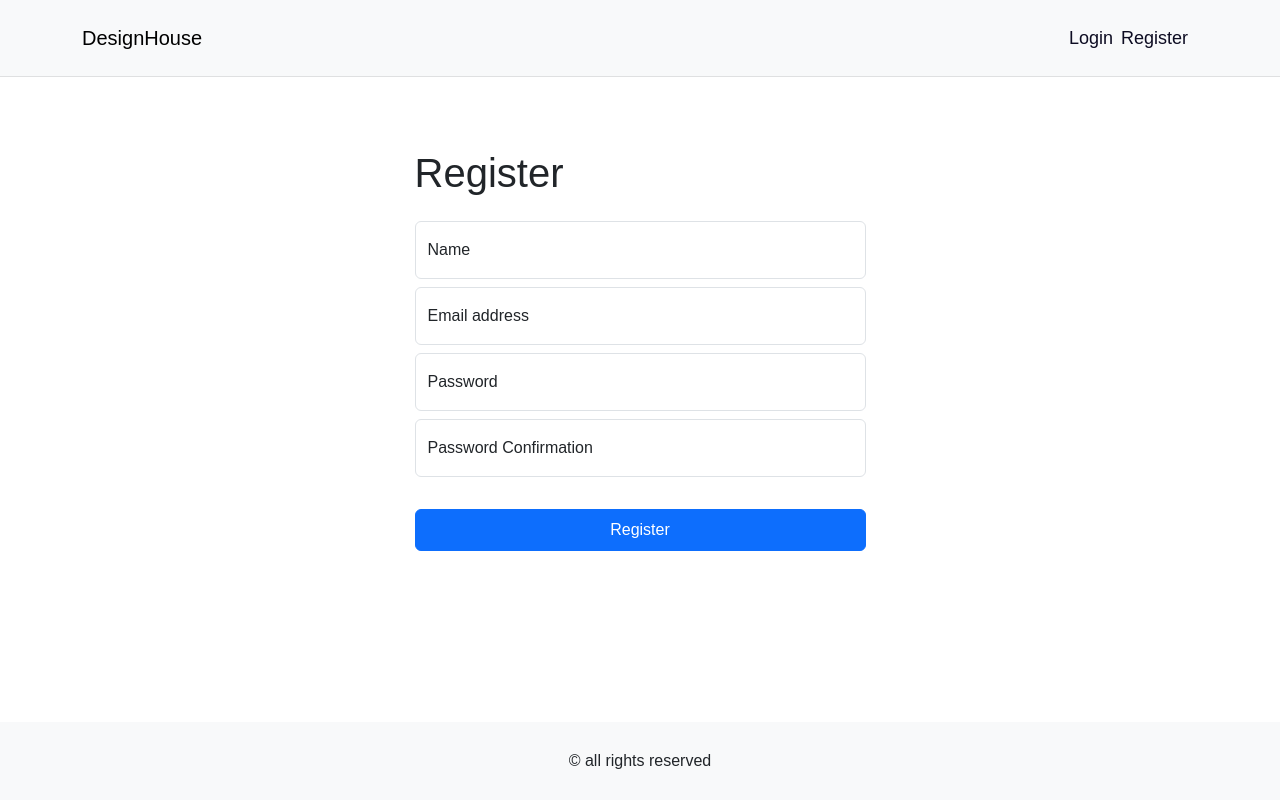
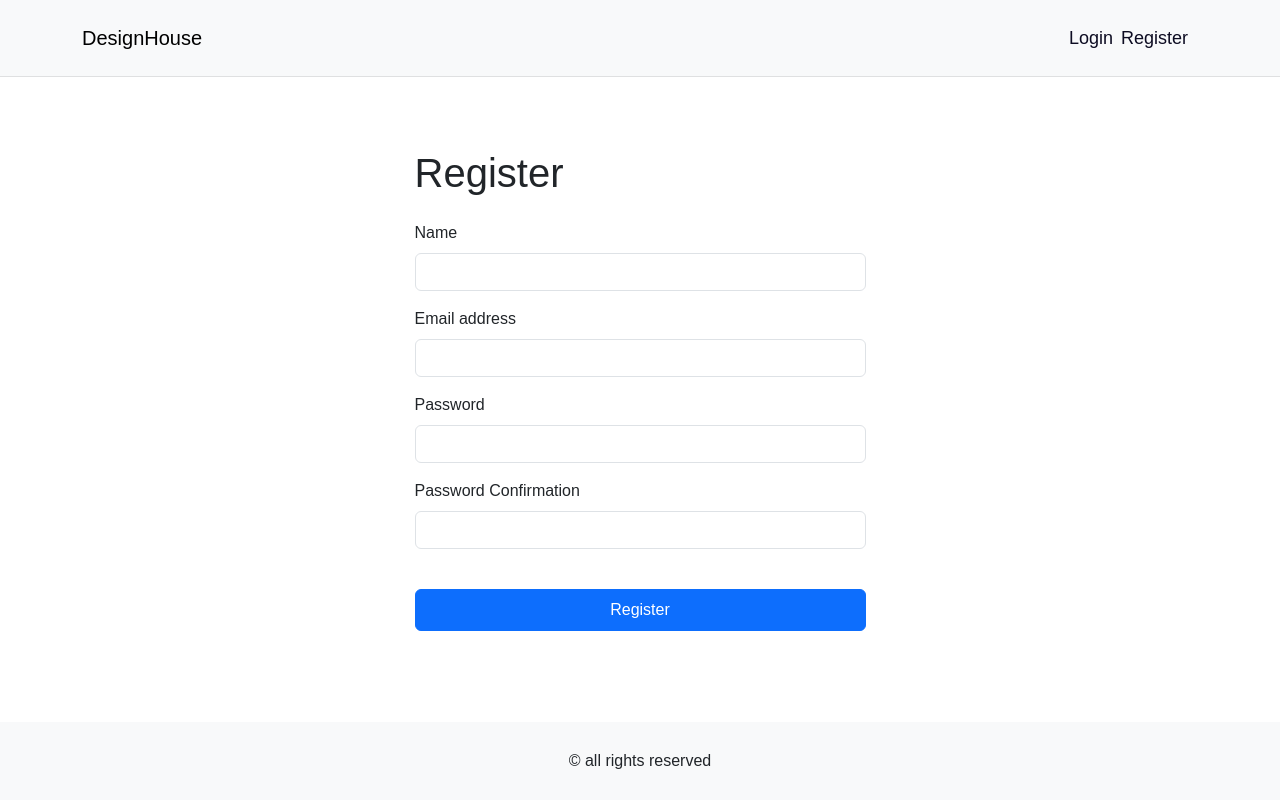
Before and after one commit to amino6/designer-frontend, a Vue app: page /register in a window 1280 px wide. Built offline with nearby package versions, Linux system fonts and the light colour scheme; what vue3-lazyload would draw is missing.

Commit message:
giving the user the ability to update their contact indo

```diff
--- a/src/components/LoginRequiredModal.vue
+++ b/src/components/LoginRequiredModal.vue
@@ -4,7 +4,7 @@
             <div class="modal-container" @click.stop="">
                 <div class="modal-header">
                     <h3 class="w-100 text-bold text-center h3 text-black">
-                        To like a photo, please create an account.
+                        To like a design, please create an account.
                     </h3>
                 </div>
 
--- a/src/views/Designs/DesignView.vue
+++ b/src/views/Designs/DesignView.vue
@@ -127,7 +127,9 @@
                                                 {{ design.user.name }}
                                             </h5>
                                         </RouterLink>
-                                        <p class="card-text">UI Designer</p>
+                                        <p class="card-text">
+                                            {{ design.user.job_title }}
+                                        </p>
                                     </div>
                                 </div>
                                 <div class="rwo">
--- a/src/views/LoginView.vue
+++ b/src/views/LoginView.vue
@@ -14,7 +14,8 @@
                                 {{ authStore.errors?.message }}
                             </div>
 
-                            <div class="form-floating mb-2">
+                            <div class="mb-3">
+                                <label class="form-label" for="email">Email address</label>
                                 <input
                                     v-model="form.email"
                                     type="email"
@@ -22,16 +23,15 @@
                                     :class="{
                                         'is-invalid': authStore.errors?.email,
                                     }"
-                                    id="email"
-                                    placeholder="email" />
-                                <label for="email">Email address</label>
+                                    id="email" />
                                 <div
                                     class="invalid-feedback"
                                     v-if="authStore.errors?.email">
                                     {{ authStore.errors?.email[0] }}
                                 </div>
                             </div>
-                            <div class="form-floating mb-2">
+                            <div class="mb-3">
+                                <label class="form-label" for="password">Password</label>
                                 <input
                                     v-model="form.password"
                                     type="password"
@@ -40,9 +40,7 @@
                                         'is-invalid':
                                             authStore.errors?.password,
                                     }"
-                                    id="password"
-                                    placeholder="Password" />
-                                <label for="password">Password</label>
+                                    id="password" />
                                 <div
                                     class="invalid-feedback"
                                     v-if="authStore.errors?.password">
--- a/src/views/RegisterView.vue
+++ b/src/views/RegisterView.vue
@@ -14,7 +14,10 @@
                                 {{ authStore.errors?.message }}
                             </div>
 
-                            <div class="form-floating mb-2">
+                            <div class="mb-3">
+                                <label class="form-label" for="name"
+                                    >Name</label
+                                >
                                 <input
                                     v-model="form.name"
                                     type="text"
@@ -22,16 +25,17 @@
                                     :class="{
                                         'is-invalid': authStore.errors?.name,
                                     }"
-                                    id="name"
-                                    placeholder="name" />
-                                <label for="name">Name</label>
+                                    id="name" />
                                 <div
                                     class="invalid-feedback"
                                     v-if="authStore.errors?.name">
                                     {{ authStore.errors?.name[0] }}
                                 </div>
                             </div>
-                            <div class="form-floating mb-2">
+                            <div class="mb-3">
+                                <label class="form-label" for="email"
+                                    >Email address</label
+                                >
                                 <input
                                     v-model="form.email"
                                     type="email"
@@ -39,16 +43,17 @@
                                     :class="{
                                         'is-invalid': authStore.errors?.email,
                                     }"
-                                    id="email"
-                                    placeholder="email@example.com" />
-                                <label for="email">Email address</label>
+                                    id="email" />
                                 <div
                                     class="invalid-feedback"
                                     v-if="authStore.errors?.email">
                                     {{ authStore.errors?.email[0] }}
                                 </div>
                             </div>
-                            <div class="form-floating mb-2">
+                            <div class="mb-3">
+                                <label class="form-label" for="password"
+                                    >Password</label
+                                >
                                 <input
                                     v-model="form.password"
                                     type="password"
@@ -57,17 +62,19 @@
                                         'is-invalid':
                                             authStore.errors?.password,
                                     }"
-                                    id="password"
-                                    placeholder="Password" />
-                                <label for="password">Password</label>
+                                    id="password" />
                                 <div
                                     class="invalid-feedback"
                                     v-if="authStore.errors?.password">
                                     {{ authStore.errors?.password[0] }}
                                 </div>
                             </div>
-
-                            <div class="form-floating mb-2">
+                            <div class="mb-3">
+                                <label
+                                    class="form-label"
+                                    for="password_confirmation"
+                                    >Password Confirmation</label
+                                >
                                 <input
                                     v-model="form.password_confirmation"
                                     type="password"
@@ -77,11 +84,7 @@
                                             authStore.errors
                                                 ?.password_confirmation,
                                     }"
-                                    id="password_confirmation"
-                                    placeholder="Password" />
-                                <label for="password_confirmation"
-                                    >Password Confirmation</label
-                                >
+                                    id="password_confirmation" />
                                 <div
                                     :disabled="authStore.isSubmitting"
                                     class="invalid-feedback"
--- a/src/views/UserDetailsView.vue
+++ b/src/views/UserDetailsView.vue
@@ -12,11 +12,13 @@
                                     class="img-fluid rounded-circle" />
                             </div>
                             <div class="col-9">
-                                <h5 class="card-title mb-1">
+                                <h5 class="card-title mb-1 mt-3">
                                     {{ user.name }}
                                 </h5>
                                 <p class="card-text">
-                                    UI Designer <br />
+                                    <span v-if="user.job_title">
+                                        {{ user.job_title }} <br />
+                                    </span>
                                     <span
                                         v-if="user.available_to_hire"
                                         class="badge bg-primary"
```
Also changed, not shown: src/stores/auth.js (+23 -12 lines), src/views/UserProfileView.vue (+43 -30 lines).
